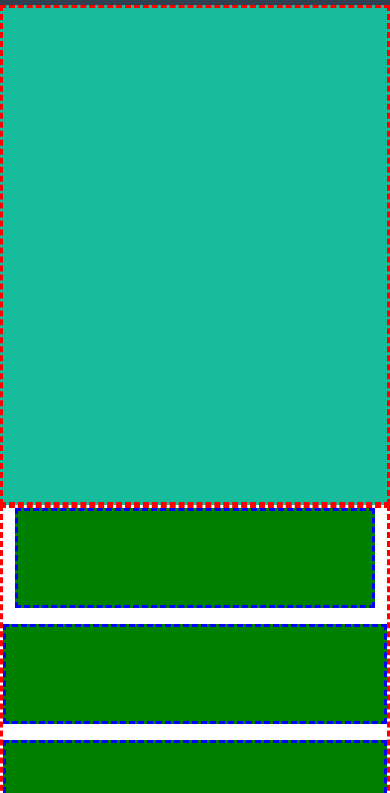
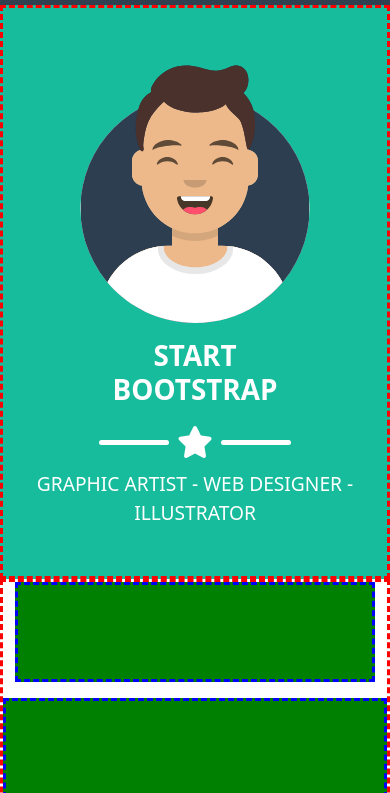
Before and after one commit to Massimiliano214/html-css-bootstrap-freelancer, a plain HTML site: page index.html in a window 390 px wide. Shown: the part 51-844 px from the top of the page. Drawn offline with nearby package versions, Linux system fonts and the light colour scheme.

Commit message:
jumbo phone

```diff
--- a/css/style.css
+++ b/css/style.css
@@ -35,6 +35,30 @@
     background-color: var(--about-col);
 }
 
+.image {
+    max-width: 70%;
+    margin: auto;
+}
+.image img {
+    width: 100%;
+}
+
+.image h1 {
+    color: var(--white);
+    font-weight: bolder;
+}
+
+.ms_white {
+    color: white;
+    font-size: 2rem;
+}
+
+.ms_b_white {
+    background-color: var(--white);
+    width: 70px;
+    height: 5px;
+    border-radius: 5px;
+}
 .ms_bg_c {
     background-color: var(--header-col);
 }
@@ -43,6 +67,11 @@
     color: var(--white);
 }
 
+.ms_types {
+    font-size: 1.2rem;
+    color: var(--white);
+    text-align: center;
+}
 .ms_filter {
  filter: invert(1);
 }
--- a/index.html
+++ b/index.html
@@ -5,6 +5,7 @@
     <meta http-equiv="X-UA-Compatible" content="IE=edge">
     <meta name="viewport" content="width=device-width, initial-scale=1.0">
     <title>Document</title>
+    <link rel="stylesheet" href="https://cdnjs.cloudflare.com/ajax/libs/font-awesome/6.3.0/css/all.min.css" integrity="sha512-SzlrxWUlpfuzQ+pcUCosxcglQRNAq/DZjVsC0lE40xsADsfeQoEypE+enwcOiGjk/bSuGGKHEyjSoQ1zVisanQ==" crossorigin="anonymous" referrerpolicy="no-referrer" />
     <meta name="viewport" content="width=device-width, initial-scale=1">
     <link href="https://cdn.jsdelivr.net/npm/bootstrap@5.3.0-alpha1/dist/css/bootstrap.min.css" rel="stylesheet" integrity="sha384-GLhlTQ8iRABdZLl6O3oVMWSktQOp6b7In1Zl3/Jr59b6EGGoI1aFkw7cmDA6j6gD" crossorigin="anonymous">
     <link rel="stylesheet" href="css/style.css">
@@ -41,7 +42,21 @@
         <section id="jumbo">
             <div class="container">
                 <div class="row">
-                    <div class="col-12 debug_height">
+                    <div class="col-12 debug_height pt-5">
+                        <div class="image text-center">
+                            <img src="img/avatar.svg" alt="">
+                            <h1 class="mt-3">START BOOTSTRAP</h1>
+                            <div class="simbol p-1 d-flex justify-content-center align-items-center">
+                                <div class="white_line ms_b_white"></div>
+                                <i class="fa-solid fa-star p-2 ms_white"></i>
+                                <div class="white_line ms_b_white"></div>
+                            </div>
+                        </div>
+                        <div class="type_c text-center pb-5">
+                            <span class="ms_types">GRAPHIC ARTIST - WEB DESIGNER - ILLUSTRATOR</span>
+
+                        </div>
+
 
                     </div>
                 </div>
```
Also changed, not shown: img/avatar.svg (added), img/cabin.png (added), img/cake.png (added), img/circus.png (added), img/game.png (added), img/safe.png (added), img/submarine.png (added).
